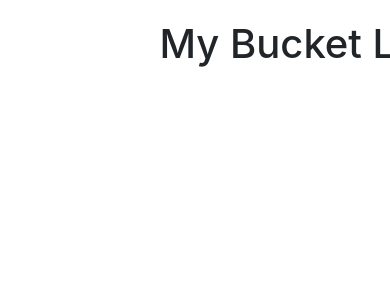
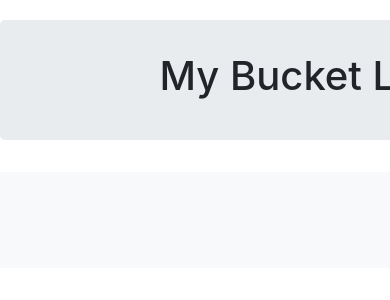
Before and after one commit to gihohoho/7team_project, a Django app: page /bucket/mypage/ in a window 390 px wide; the page is wider, and only the part inside the window is pictured. Shown: the part 16-316 px from the top of that part. Run offline with Django 4.2, Linux system fonts and the light colour scheme; the visitor is signed in with stand-in values (Sample User, id 1); data that the repository does not hold is empty; some libraries are stand-ins or nearby versions.

Commit message:
페이지 카드 형식으로 수정

```diff
--- a/bucket/templates/bucket/mypage.html
+++ b/bucket/templates/bucket/mypage.html
@@ -1,16 +1,32 @@
 {% extends 'base.html' %}
 {% block content %}
-    <h1 class="text-2xl">My Bucket List</h1>
-    <div>
-        <ul>
+<section class="jumbotron text-center">
+    <div class="container">
+      <h1 class="jumbotron-heading">My Bucket List</h1>
+    </div>
+</section>
+<div class="album py-5 bg-light">
+    <div class="container">
+        <div class="row">
             {% for bucket in buckets_list %}
-                <a href="/bucket/{{bucket.id}}">
-                    <li class="p-2 border-b">
-                    <div>{{bucket.title}}</div>
-                    </li>
-                </a>
+            <div class="col-md-4">
+                <div class="card mb-4 box-shadow">
+                <img class="card-img-top" data-src="holder.js/100px225?theme=thumb&amp;bg=55595c&amp;fg=eceeef&amp;text=Thumbnail" alt="Thumbnail [100%x225]" src="https://images.newcomernet.com/blogimages/blogimage-637133179061512693.jpg" data-holder-rendered="true" style="height: 225px; width: 100%; display: block;">
+                <div class="card-body">
+                    <p class="card-text">{{bucket.title}}</p>
+                    <div class="d-flex justify-content-between align-items-center">
+                    <div class="btn-group">
+                        <form action="/bucket/detail/" method="post">
+                            <button type="submit" class="btn btn-sm btn-outline-secondary">View</button>
+                        </form>
+                    </div>
+                    <small class="text-muted">{{bucket.created_at}}</small>
+                    </div>
+                </div>
+                </div>
+            </div>
             {% endfor %}
-
-        </ul>
+        </div>
     </div>
+</div>
 {% endblock %}
```
